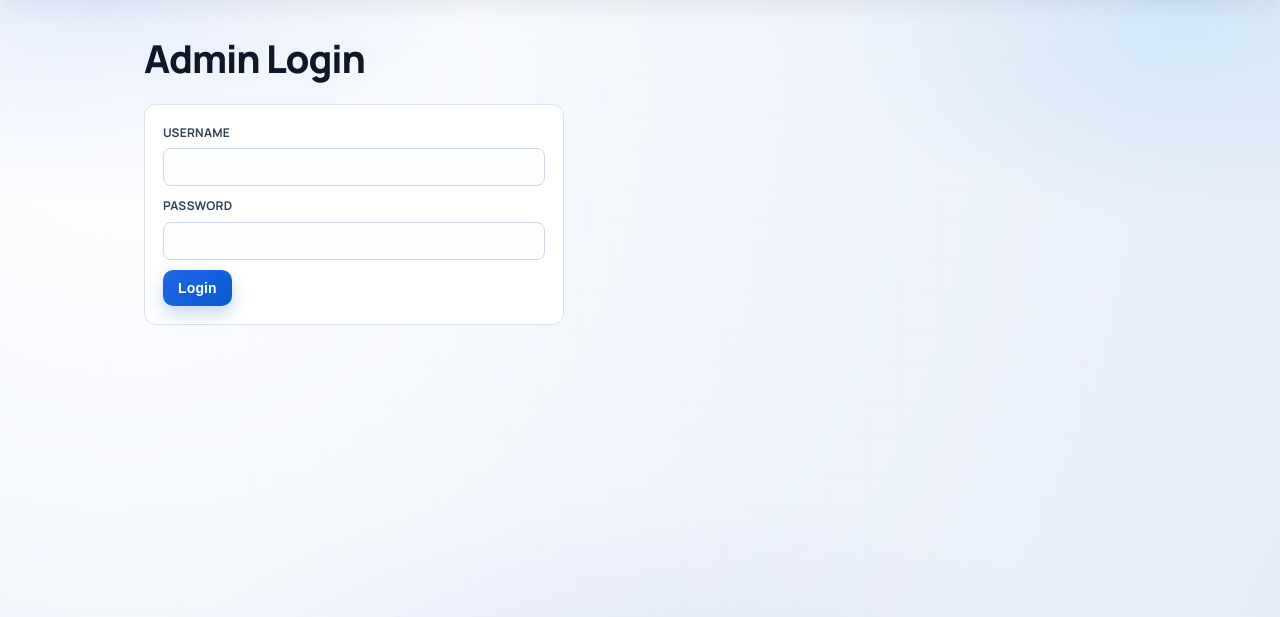
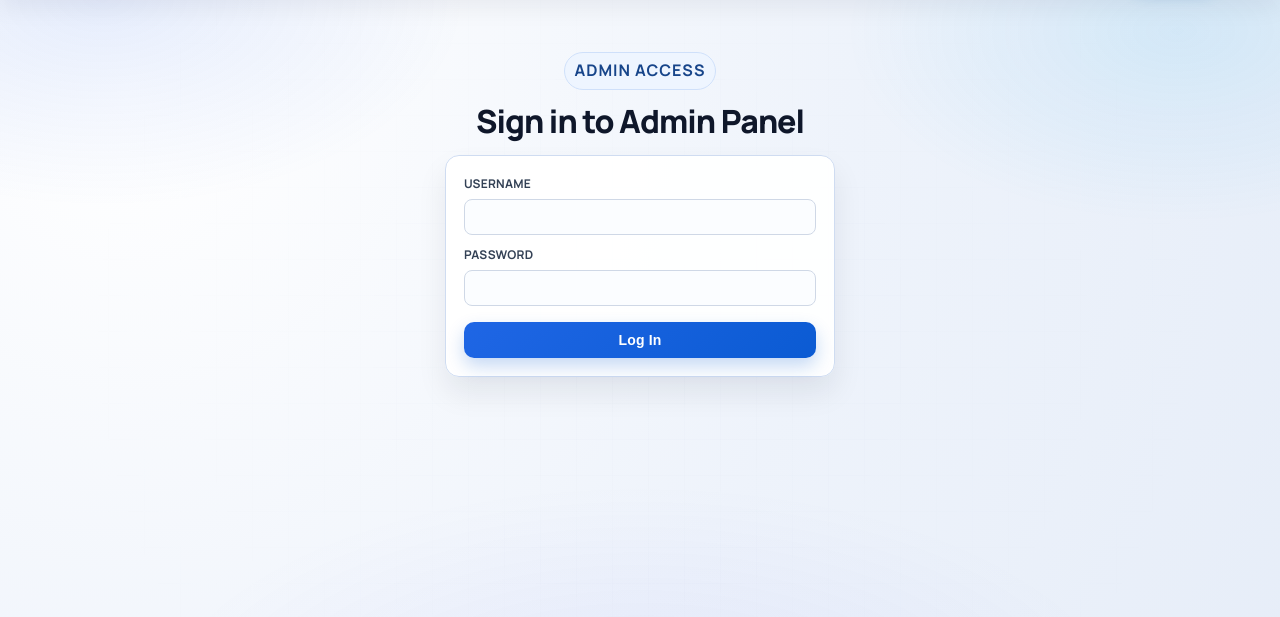
Before and after one commit to hijbullahx/dscoperesearch, a Django app: page /admin-panel/login/ in a window 1280 px wide. Shown: the part 65-682 px from the top of the page. Run offline with Django 5.2, Linux system fonts and the light colour scheme.

Commit message:
Enhance admin login page with improved layout and styling for better user experience

```diff
--- a/static/web/styles.css
+++ b/static/web/styles.css
@@ -645,6 +645,52 @@ button.btn-danger {
   padding: 18px;
 }
 
+.auth-shell {
+  max-width: min(92vw, 400px);
+  margin: clamp(8px, 3vh, 28px) auto 0;
+  display: grid;
+  grid-template-columns: 1fr;
+  gap: 10px;
+  align-items: center;
+}
+
+.auth-intro .page-title {
+  margin-top: 4px;
+  margin-bottom: 6px;
+  font-size: clamp(1.55rem, 2.8vw, 2rem);
+  text-align: center;
+}
+
+.auth-intro {
+  text-align: center;
+}
+
+.auth-card {
+  width: 100%;
+  max-width: 390px;
+  margin: 0 auto;
+  padding: clamp(14px, 2.2vw, 18px);
+  border-radius: 14px;
+  border-color: #cfdcf1;
+  background: rgba(255, 255, 255, 0.93);
+  box-shadow: 0 16px 30px rgba(15, 23, 42, 0.08);
+  transition: transform 180ms ease, box-shadow 180ms ease;
+}
+
+.auth-card:hover {
+  transform: translateY(-2px);
+  box-shadow: 0 20px 34px rgba(15, 23, 42, 0.11);
+}
+
+.auth-card input {
+  padding: 9px 11px;
+}
+
+.auth-submit {
+  width: 100%;
+  margin-top: 6px;
+}
+
 .form-row {
   display: flex;
   flex-direction: column;
@@ -887,6 +933,12 @@ select:focus {
     padding: 16px;
   }
 
+  .auth-shell {
+    grid-template-columns: 1fr;
+    gap: 12px;
+    margin-top: 8px;
+  }
+
   .split {
     grid-template-columns: 1fr;
   }
--- a/templates/web/admin_login.html
+++ b/templates/web/admin_login.html
@@ -1,8 +1,13 @@
 {% extends 'web/base.html' %}
 
 {% block content %}
-<h1 class="page-title">Admin Login</h1>
-<form method="post" class="form-panel">
+<section class="auth-shell">
+  <div class="auth-intro">
+    <span class="hero-kicker">Admin Access</span>
+    <h1 class="page-title">Sign in to Admin Panel</h1>
+  </div>
+
+  <form method="post" class="form-panel auth-card">
     {% csrf_token %}
     <div class="form-row">
       <label for="id_username">Username</label>
@@ -12,6 +17,7 @@
       <label for="id_password">Password</label>
       {{ form.password }}
     </div>
-  <button class="btn" type="submit">Login</button>
+    <button class="btn auth-submit" type="submit">Log In</button>
   </form>
+</section>
 {% endblock %}
--- a/templates/web/base.html
+++ b/templates/web/base.html
@@ -46,9 +46,9 @@
                 <a class="signup-menu-item" href="/team/">As Core Member</a>
                 <a
                   class="signup-menu-item signup-menu-admin"
-                  href="{% if request.user.is_authenticated and request.user.is_staff %}/admin-panel/{% else %}/admin-panel/login/{% endif %}"
+                  href="/admin-panel/login/"
                 >
-                  As Admin
+                  Log In as Admin
                 </a>
               </div>
             </div>
```
Lines whose indentation alone changed are shown as unchanged.
